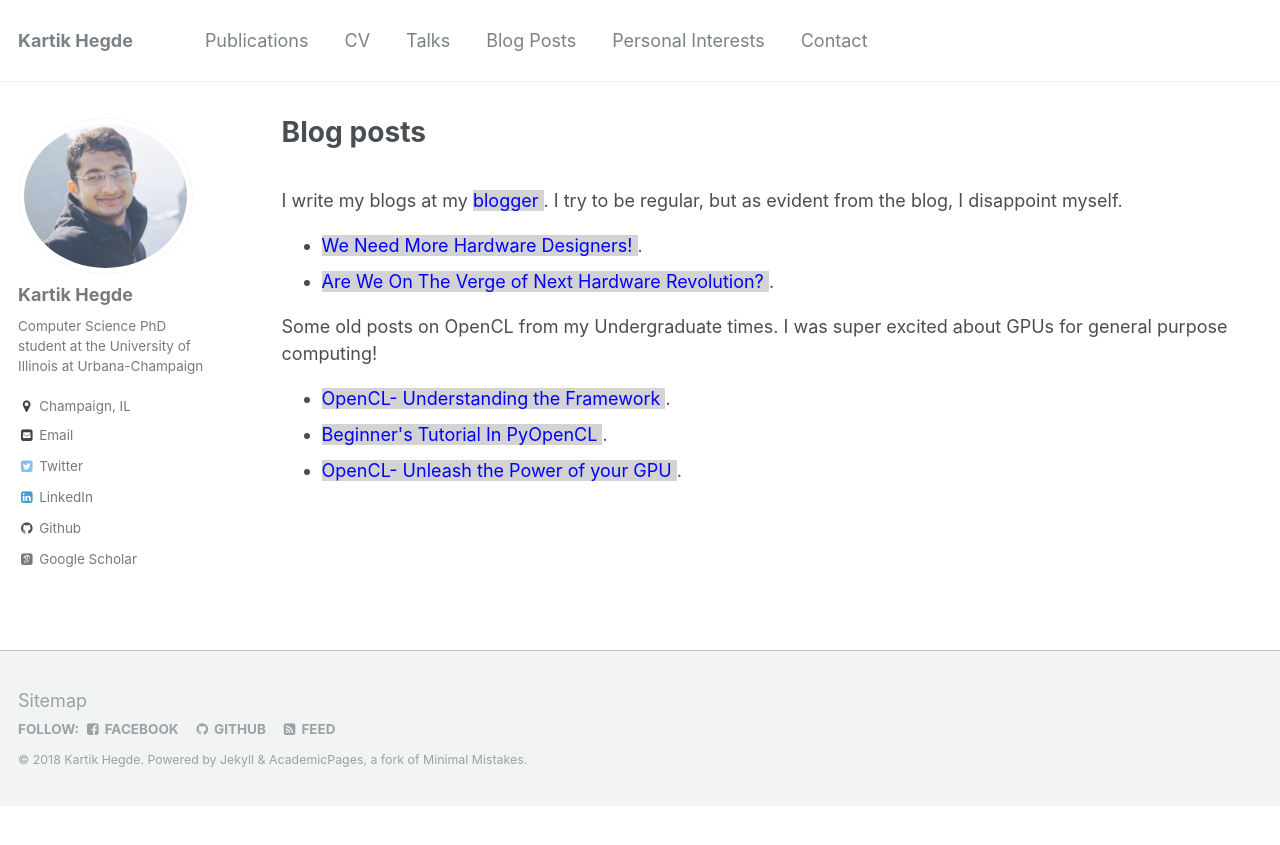
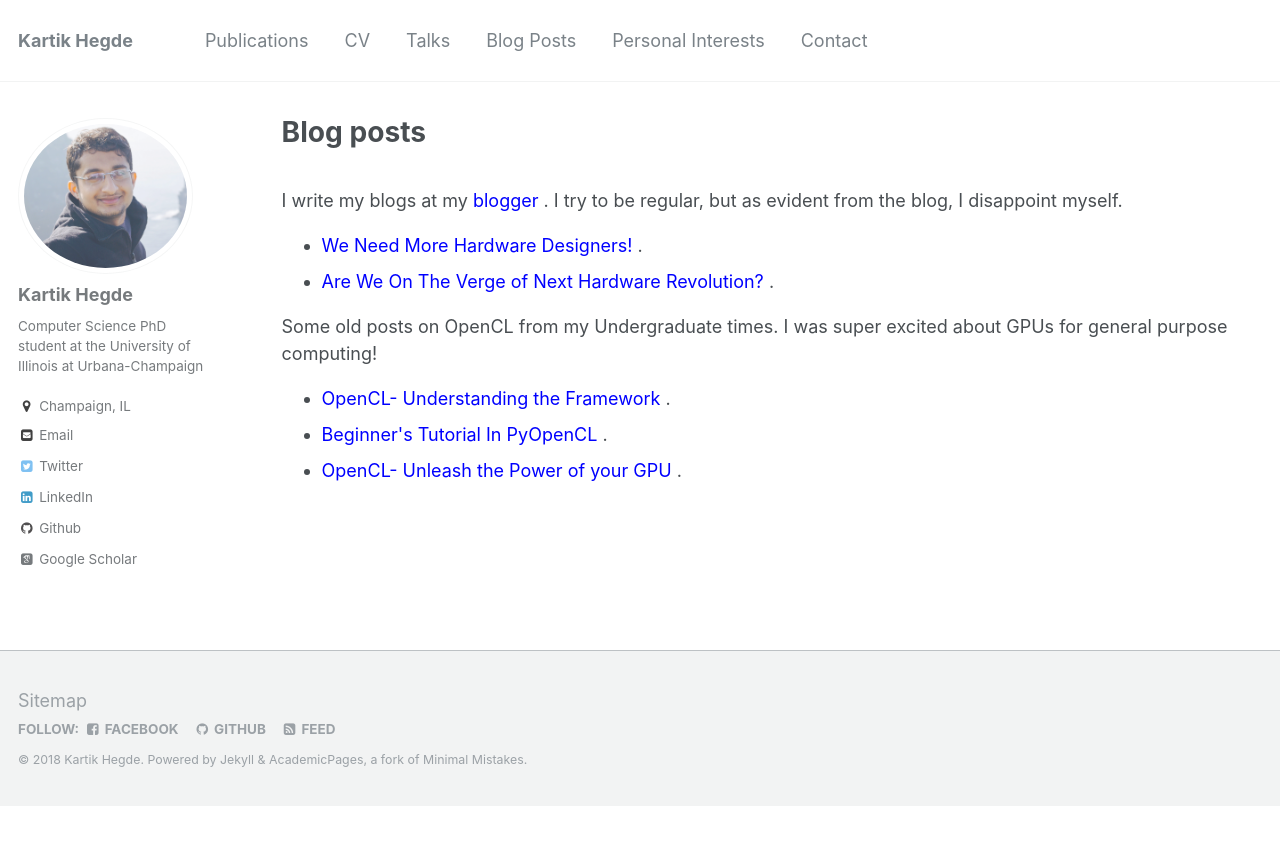
Before and after one commit to kartik-hegde/kartik-hegde.github.io, a Jekyll site: the page built from _pages/year-archive.html, in a window 1280 px wide. Shown: the top 845 px of the page. Built offline with Jekyll 4.4.1, drawn with Linux system fonts in a browser that asks for light colours; some web fonts are replaced.

Commit message:
Update year-archive.html

```diff
--- a/_pages/year-archive.html
+++ b/_pages/year-archive.html
@@ -10,15 +10,15 @@ redirect_from:
 <br />
 
 I write my blogs at my
-<bold><span style="color:blue;background:lightgray">
+<bold><span style="color:blue">
 <a href="https://karthikhegde.blogspot.com/" target="_blank">blogger</a> </span>.</bold> I try to be regular, but as evident from the blog, I disappoint myself.
 
 <ul>
-<li><bold><span style="color:blue;background:lightgray">
+<li><bold><span style="color:blue">
 <a href="https://www.linkedin.com/pulse/we-need-more-hardware-designers-kartik-hegde/"
    target="_blank">We Need More Hardware Designers!</a> </span>.</bold></li>
 
-<li><bold><span style="color:blue;background:lightgray">
+<li><bold><span style="color:blue">
 <a href="https://karthikhegde.blogspot.com/2017/02/are-we-on-verge-of-next-hardware.html"
    target="_blank">Are We On The Verge of Next Hardware Revolution?</a> </span>.</bold></li>
 </ul>
@@ -27,15 +27,15 @@ I write my blogs at my
 Some old posts on OpenCL from my Undergraduate times. I was super excited about GPUs for general purpose computing!
 
 <ul>
-<li> <bold><span style="color:blue;background:lightgray">
+<li> <bold><span style="color:blue">
 <a href="https://karthikhegde.blogspot.com/2013/09/advanced-intro-opencl.html"
    target="_blank">OpenCL- Understanding the Framework</a> </span>.</bold></li>
 
-<li><bold><span style="color:blue;background:lightgray">
+<li><bold><span style="color:blue">
 <a href="https://karthikhegde.blogspot.com/2013/09/hope-you-liked-previous-introductory.html"
    target="_blank">Beginner's Tutorial In PyOpenCL</a> </span>.</bold></li>
 
-<li><bold><span style="color:blue;background:lightgray">
+<li><bold><span style="color:blue">
 <a href="https://karthikhegde.blogspot.com/2013/09/opencl-for-beginners.html"
    target="_blank">OpenCL- Unleash the Power of your GPU</a> </span>.</bold></li>
 
```
